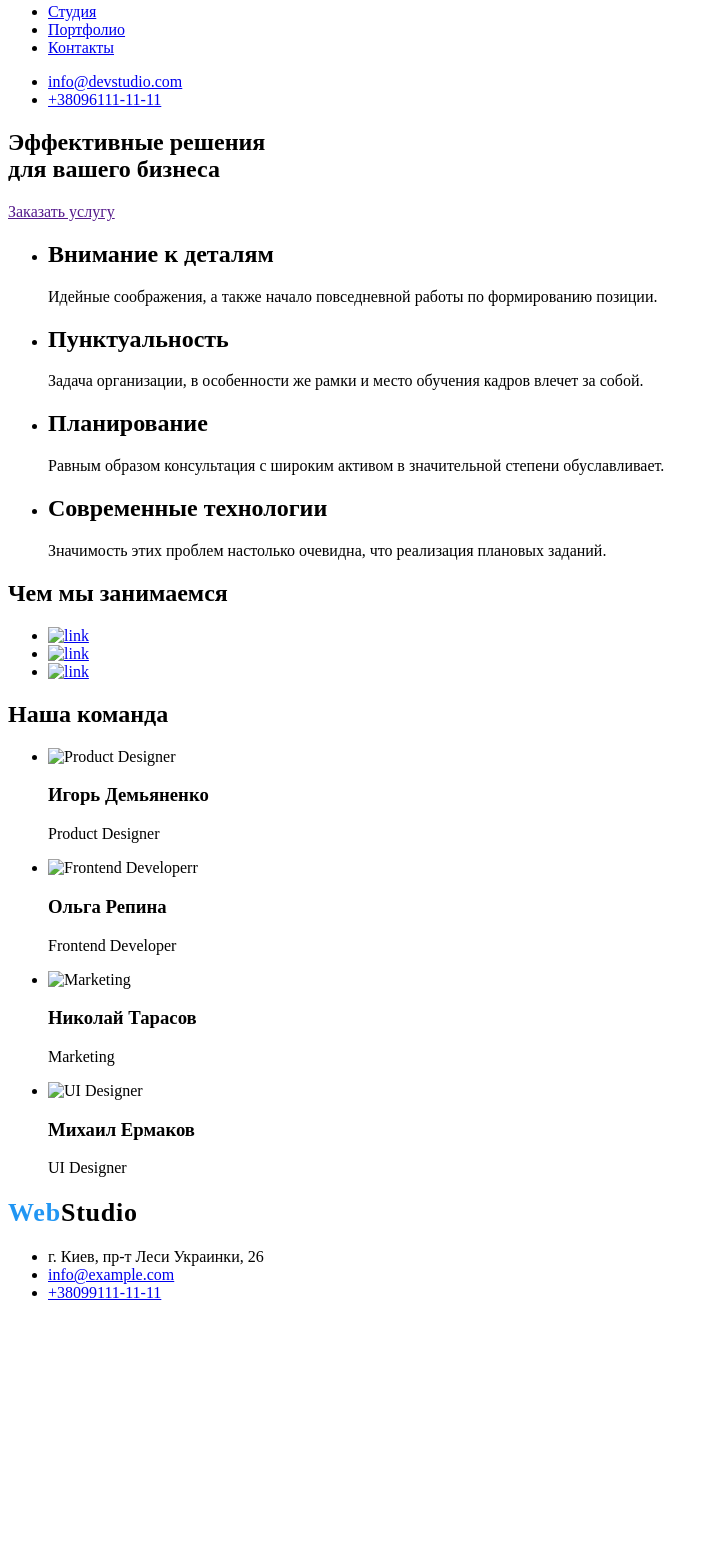
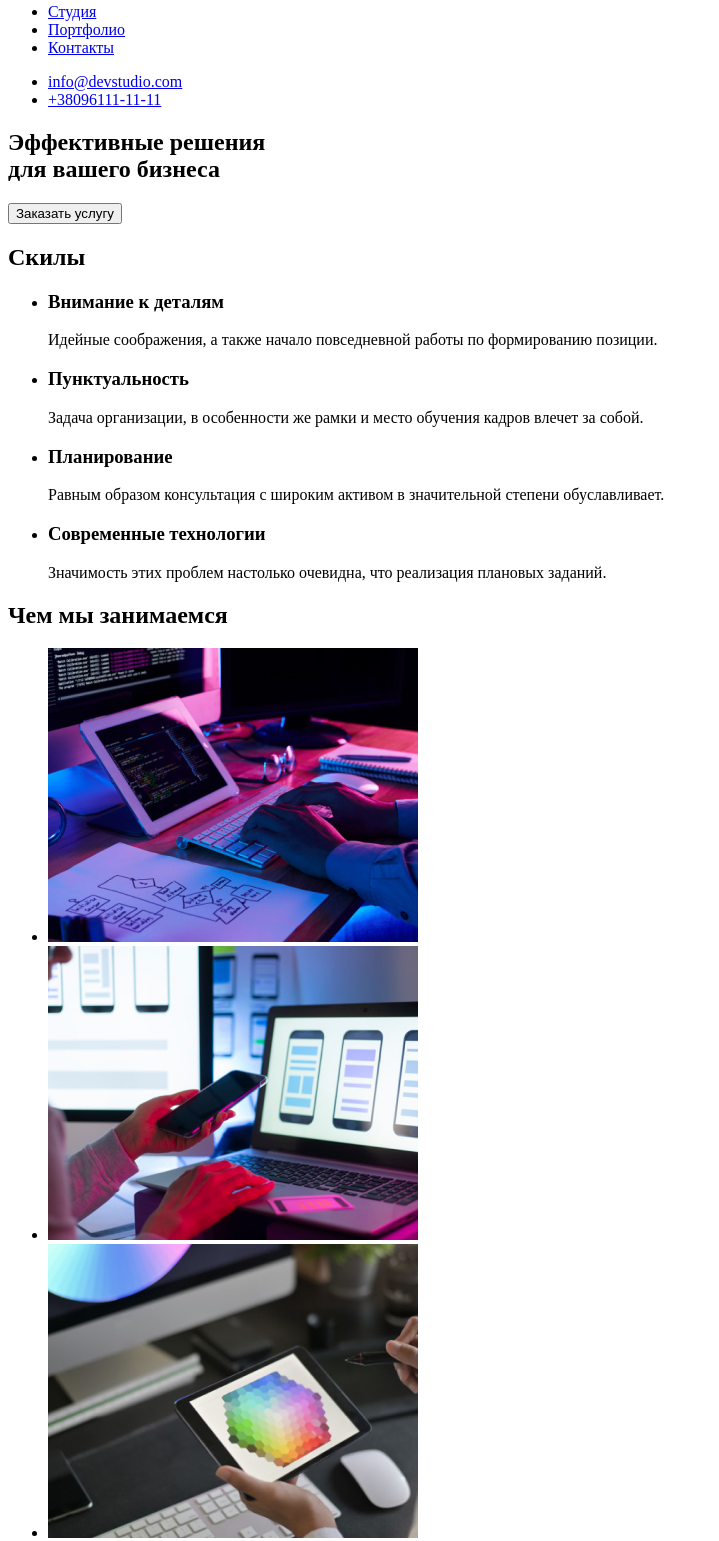
Before and after one commit to MaximSemeniuk/goit-markup-hw-01, a plain HTML site: page index.html in a window 1280 px wide. Shown: the part 52-1593 px from the top of the page, without its empty margins (0-719 px from the left). Before the commit the page ends 1370 px from the top, so only its background shows below. Drawn offline with Linux system fonts and the light colour scheme.

Commit message:
Update index.html

```diff
--- a/index.html
+++ b/index.html
@@ -10,20 +10,18 @@
 <body>
 
 
-    <div>
-
         <!--header-->
 
         <header>
 
             <nav>
-                <a lang="en" class="logo" href="/"><span class="logo-web">Web</span>Studio</a>
+                <a lang="en" class="logo" href="./index.html"><span class="logo-web">Web</span>Studio</a>
 
                 <ul>
 
-                    <li><a href="link">Студия</a></li>
-                    <li><a href="link">Портфолио</a></li>
-                    <li><a href="link">Контакты</a></li>
+                    <li><a href="./index.html">Студия</a></li>
+                    <li><a href="./index.html">Портфолио</a></li>
+                    <li><a href="./index.html">Контакты</a></li>
 
                 </ul>
             </nav>
@@ -40,46 +38,47 @@
         <main>
             <!--title-->
 
-            <div>
                 <section>
                     <h1>Эффективные решения <br> для вашего бизнеса</h1>
-                    <a href="">Заказать услугу</a>
+                    <button type="button">Заказать услугу</button>
                 </section>
-            </div>
 
             <!--skills-->
+            <section>
 
+                <h2>Скилы</h2>
                 <ul>
                     <li>
-                    <h2>Внимание к деталям</h2>
+                        <h3>Внимание к деталям</h3>
                         <p>Идейные соображения, а также начало повседневной работы по формированию позиции.</p>
                     </li>
 
                     <li>
-                    <h2>Пунктуальность</h2>
+                        <h3>Пунктуальность</h3>
                         <p>Задача организации, в особенности же рамки и место обучения кадров влечет за собой.</p>
                     </li>
 
                     <li>
-                    <h2>Планирование</h2>
+                        <h3>Планирование</h3>
                         <p>Равным образом консультация с широким активом в значительной степени обуславливает.</p>
                     </li>
 
                     <li>
-                    <h2>Современные технологии</h2>
+                        <h3>Современные технологии</h3>
                         <p>Значимость этих проблем настолько очевидна, что реализация плановых заданий.</p>
                     </li>
 
 
                 </ul>
+            </section>
 
             <section>
                 <h2>Чем мы занимаемся</h2>
 
                 <ul>
-                    <li><a href="link"><img src="./img/box1.jpg" alt="link"></a></li>
-                    <li><a href="link"><img src="./img/box2.jpg" alt="link"></a></li>
-                    <li><a href="link"><img src="./img/box3.jpg" alt="link"></a></li>
+                    <li> <img src="./images/box1.jpg" alt="работа" width="370"></li>
+                    <li> <img src="./images/box2.jpg" alt="работа" width="370"></li>
+                    <li> <img src="./images/box3.jpg" alt="работа" width="370"></li>
                 </ul>
 
             </section>
@@ -95,33 +94,30 @@
                 <ul>
                     <li>
                      <div>
-                        <img src="./img/photo1.jpg" alt="Product Designer" width="270"/>
+                        <img src="./images/photo1.jpg" alt="работник1" width="270"/>
                      </div>
                         <h3>Игорь Демьяненко</h3>
                         <p>Product Designer</p>
                     </li>
 
                     <li>
-                      <div>
-                        <img src="./img/photo2.jpg" alt="Frontend Developerr" width="270"/>
-                      </div>
+
+                        <img src="./images/photo2.jpg" alt="работник2" width="270"/>
                         <h3>Ольга Репина</h3>
                         <p>Frontend Developer</p>
 
                     </li>
                     <li>
-                      <div>
-                        <img src="./img/photo3.jpg" alt="Marketing" width="270"/>
-                      </div>
+
+                        <img src="./images/photo3.jpg" alt="работник3" width="270"/>
                         <h3>Николай Тарасов</h3>
                         <p>Marketing</p>
 
                     </li>
 
                     <li>
-                      <div>
-                        <img src="./img/photo4.jpg" alt="UI Designer" width="270"/>
-                      </div>
+
+                        <img src="./images/photo4.jpg" alt="работник4" width="270"/>
                         <h3>Михаил Ермаков</h3>
                         <p>UI Designer</p>
 
@@ -134,17 +130,16 @@
        <!--contacts-->
 
        <footer>
-           <h2>
-               <a lang="en" class="logo" href="/"><span class="logo-web">Web</span>Studio</a>
-           </h2>
+            <address>
                 <ul>
-               <li>г. Киев, пр-т Леси Украинки, 26</li>
+                    <li><a lang="en" class="logo" href="./index.html"><span class="logo-web">Web</span>Studio</a></li>
+                    <li><a href="https://goo.gl/maps/2Jbn84FayPKxQuNF9" target="blank">г. Киев, пр-т Леси Украинки, 26</a></li>
                     <li><a href="mailto:info@example.com">info@example.com</a></li>
                     <li><a href="tel:+380991111111">+38099111-11-11</a></li>
                 </ul>
+           </address>
        </footer>
 
-    </div>
 
 </body>
 </html>
```
Lines whose indentation alone changed are shown as unchanged.
